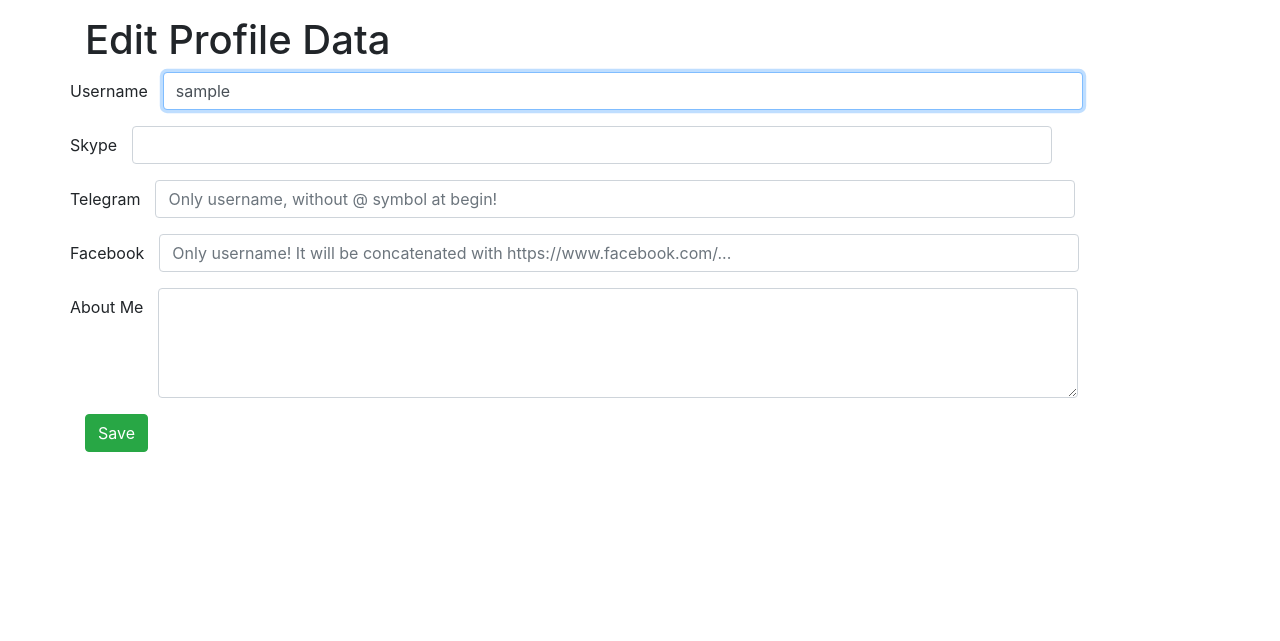
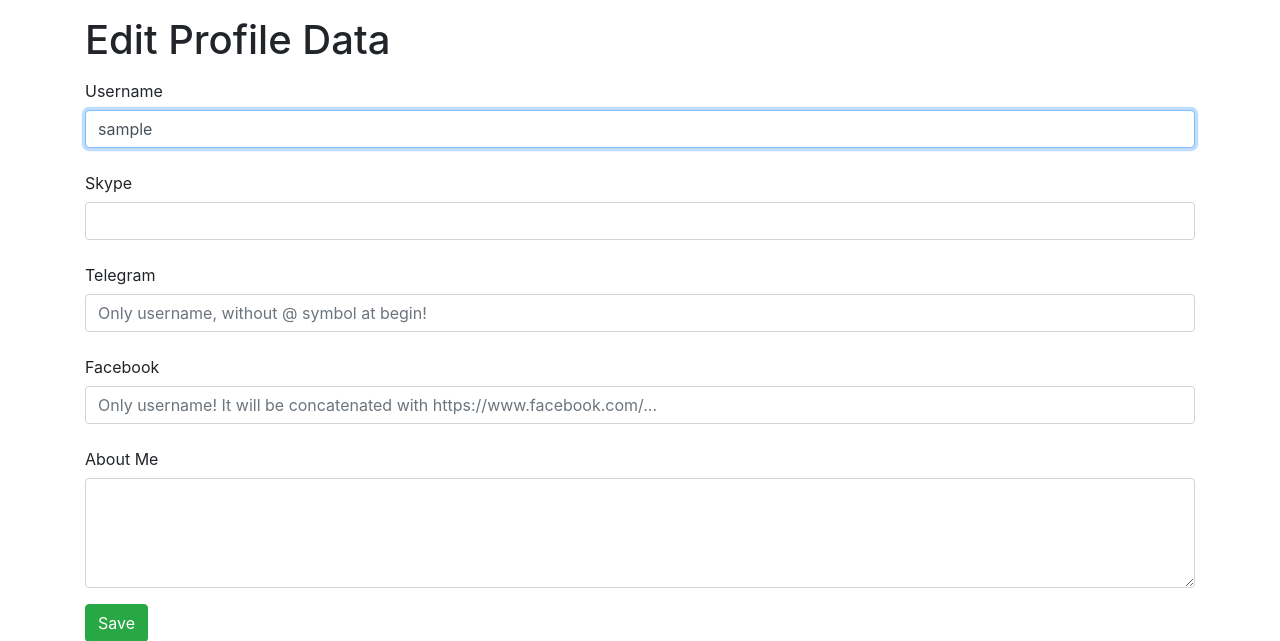
Before and after one commit to ezalivadnyi/flask_microblog, a Flask app: page /edit_profile in a window 1280 px wide. Shown: the part 40-681 px from the top of the page. Run offline with Flask 2, Linux system fonts and the light colour scheme; the visitor is signed in with stand-in values (Sample User, id 1); data comes from the database, SQL or seed files in the repository; some libraries are stand-ins or nearby versions.

Commit message:
styles fix

```diff
--- a/application/templates/forms/about_me.html
+++ b/application/templates/forms/about_me.html
@@ -1,9 +1,7 @@
-<div class="form-group row">
+<div class="form-group">
     {{ form.about_me.label(class='col-form-label') }}
-    <div class="col-sm-10">
-        {{ form.about_me(cols=50, rows=4, maxlength=140, class='form-control') }}
-        {% for error in form.about_me.errors %}
-            <small class="form-text text-danger">{{ error }}</small>
-        {% endfor %}
-    </div>
+    {{ form.about_me(cols=50, rows=4, maxlength=140, class='form-control') }}
+    {% for error in form.about_me.errors %}
+        <small class="form-text text-danger">{{ error }}</small>
+    {% endfor %}
 </div>
--- a/application/templates/forms/facebook.html
+++ b/application/templates/forms/facebook.html
@@ -1,9 +1,7 @@
-<div class="form-group row">
+<div class="form-group">
     {{ form.facebook.label(class='col-form-label') }}
-    <div class="col-sm-10">
-        {{ form.facebook(size=32, class='form-control', placeholder='Only username! It will be concatenated with https://www.facebook.com/...') }}
-        {% for error in form.facebook.errors %}
-            <small class="form-text text-danger">{{ error }}</small>
-        {% endfor %}
-    </div>
+    {{ form.facebook(size=32, class='form-control', placeholder='Only username! It will be concatenated with https://www.facebook.com/...') }}
+    {% for error in form.facebook.errors %}
+        <small class="form-text text-danger">{{ error }}</small>
+    {% endfor %}
 </div>
--- a/application/templates/forms/skype.html
+++ b/application/templates/forms/skype.html
@@ -1,9 +1,7 @@
-<div class="form-group row">
+<div class="form-group">
     {{ form.skype.label(class='col-form-label') }}
-    <div class="col-sm-10">
-        {{ form.skype(size=32, class='form-control') }}
-        {% for error in form.skype.errors %}
-            <small class="form-text text-danger">{{ error }}</small>
-        {% endfor %}
-    </div>
+    {{ form.skype(size=32, class='form-control') }}
+    {% for error in form.skype.errors %}
+        <small class="form-text text-danger">{{ error }}</small>
+    {% endfor %}
 </div>
--- a/application/templates/forms/telegram.html
+++ b/application/templates/forms/telegram.html
@@ -1,9 +1,7 @@
-<div class="form-group row">
+<div class="form-group">
     {{ form.telegram.label(class='col-form-label') }}
-    <div class="col-sm-10">
-        {{ form.telegram(size=32, class='form-control', placeholder='Only username, without @ symbol at begin!') }}
-        {% for error in form.telegram.errors %}
-            <small class="form-text text-danger">{{ error }}</small>
-        {% endfor %}
-    </div>
+    {{ form.telegram(size=32, class='form-control', placeholder='Only username, without @ symbol at begin!') }}
+    {% for error in form.telegram.errors %}
+        <small class="form-text text-danger">{{ error }}</small>
+    {% endfor %}
 </div>
--- a/application/templates/forms/username.html
+++ b/application/templates/forms/username.html
@@ -1,9 +1,7 @@
-<div class="form-group row">
+<div class="form-group">
     {{ form.username.label(class='col-form-label') }}
-    <div class="col-sm-10">
-        {{ form.username(size=32, class='form-control', autofocus=True) }}
-        {% for error in form.username.errors %}
-            <small class="form-text text-danger">{{ error }}</small>
-        {% endfor %}
-    </div>
+    {{ form.username(size=32, class='form-control', autofocus=True) }}
+    {% for error in form.username.errors %}
+        <small class="form-text text-danger">{{ error }}</small>
+    {% endfor %}
 </div>
--- a/application/templates/post_detail.html
+++ b/application/templates/post_detail.html
@@ -11,7 +11,7 @@
     <hr>
 
     <div class="d-flex justify-content-between align-items-center">
-        <div>
+        <div class="blog-post-meta">
             Author:
             <a href="{{ url_for('user', username=post.author.username) }}">
                 <img src="{{ post.author.avatar(30) }}" alt="">
--- a/config.py
+++ b/config.py
@@ -18,4 +18,4 @@ class Config(object):
     MAIL_PASSWORD = os.environ.get('MAIL_PASSWORD')
     MAIL_ADMINS = os.environ.get('MAIL_ADMINS')
 
-    POSTS_PER_PAGE = 3
+    POSTS_PER_PAGE = 10
```
Also changed, not shown: application/templates/forms/email.html (+5 -7 lines), application/templates/forms/password.html (+5 -7 lines), application/templates/forms/password2.html (+5 -7 lines), application/templates/forms/post_body.html (+5 -7 lines), application/templates/forms/post_title.html (+5 -7 lines), application/templates/user.html (+29 -14 lines).
